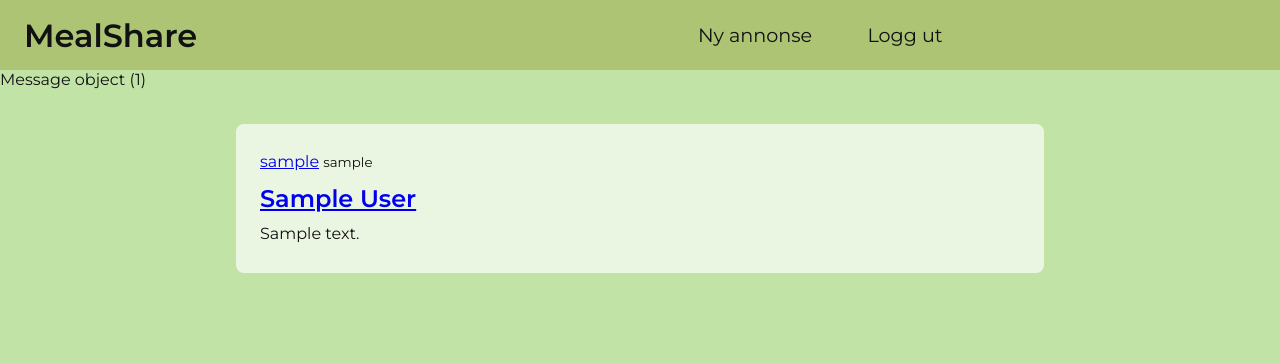
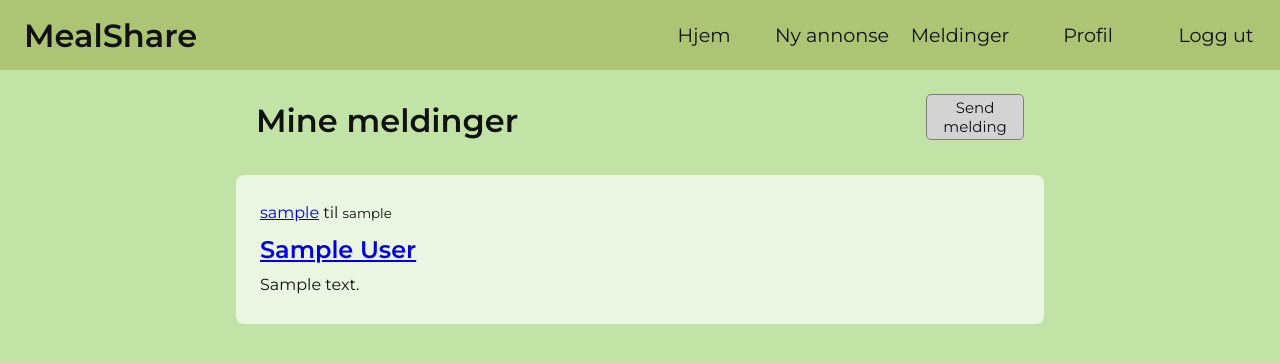
Before and after one commit to francinv/TDT4140-Middagsdeling, a Django app: page /messages/ in a window 1280 px wide. Shown: the top 363 px of the page. Run offline with Django 3.2, Linux system fonts and the light colour scheme; a user stored in the database is signed in; tables that the repository leaves empty hold one stand-in row (values such as "Sample post"); some libraries are stand-ins or nearby versions.

Commit message:
New buttons navbar, send-btn, etc. small changes

```diff
--- a/APP/templates/APP/base.html
+++ b/APP/templates/APP/base.html
@@ -62,7 +62,7 @@
         /* Navbar */
 
         .navbar {
-            width: 600px;
+            width: 50%;
             display: flex;
             font-size: 1.2rem;
         }
@@ -91,10 +91,12 @@
             <a href="{% url 'APP-home' %}"><h1>MealShare</h1></a>
         </div>
         <div class="navbar">
-            <a href="{% url 'middag-create' %}" class="navbar-button"><p>Ny annonse</p></a>
             {% comment %}<a href="#" class="navbar-button"><p>Mine annonser</p></a>{% endcomment %}
             {% if user.is_authenticated %}
-                {% comment %}<a class="navbar-button" href="{% url 'profile' %}"> Profil </a>{% endcomment %}
+                <a class="navbar-button" href="{% url 'APP-home' %}">Hjem</a>
+                <a href="{% url 'middag-create' %}" class="navbar-button"><p>Ny annonse</p></a>
+                <a class="navbar-button" href="{% url 'messages' %}">Meldinger</a>
+                <a class="navbar-button" href="{% url 'profile' %}">Profil</a>
                 <a class="navbar-button" href="{% url 'logout' %}">Logg ut</a>
             {% else %}
                 <a class="navbar-button" href="{% url 'login' %}">Logg inn</a>
--- a/APP/templates/APP/home.html
+++ b/APP/templates/APP/home.html
@@ -2,7 +2,11 @@
 {% load static %}
 
 {% block content %}
-    <h1 id="Header-annonse">Annonser</h1>
+    <div id="contentDiv">
+        <div id="messages_header">
+            <h1 class="meldingsheader">Annonser</h1>
+        </div>
+    </div>
     {% for Middag in middager %}
         <a href="{% url 'middag-detail' Middag.id %}">
             <article class="middagsannonse">
--- a/static/css/home.css
+++ b/static/css/home.css
@@ -18,6 +18,9 @@
     margin-bottom: 10px;
 }
 
+.alert {
+    display: none;
+}
 
 .article-content {
     display: flex;
@@ -37,7 +40,36 @@
     margin-bottom: 2px;
 }
 
-#Header-annonse {
-    text-align: center;
+
+/*-------------------------------------*/
+
+#contentDiv {
+    display: flex;
+    justify-content: center;
     margin-top: 20px;
 }
+
+#messages_header {
+    width: 60%;
+    height: 50px;
+    display: flex;
+    align-items: flex-end;
+}
+
+.meldingsheader {
+    width: 100%;
+    margin-top: 10px;
+}
+
+.send_button {
+    text-decoration: none;
+    text-align: center;
+    padding: 3px;
+    border-radius: 5px;
+    margin-left: 20px;
+    display: relative;
+    background-color: lightgrey;
+    border: 0.2px solid grey;
+    color: rgb(17, 17, 17);
+    font-size: 15px;
+}
--- a/static/css/middag_confirm_delete.css
+++ b/static/css/middag_confirm_delete.css
@@ -3,7 +3,8 @@
 }
 
 #confirmContent {
-    padding-top: 80px;
+    padding-top: 20px;
+    padding-bottom: 20px;
 }
 
 #confirmForm {
@@ -28,4 +29,6 @@
     border: 0.2px solid grey;
     color: rgb(17, 17, 17);
     font-size: 15px;
+    border-radius: 3px;
+    border-radius: 3px;
 }
--- a/users/templates/users/messages.html
+++ b/users/templates/users/messages.html
@@ -1,11 +1,17 @@
 {% extends "APP/base.html" %}
 
 {% block content %}
+    <div id="contentDiv">
+        <div id="messages_header">
+            <h1 class="meldingsheader">Mine meldinger</h1>
+            <a class="send_button" href="{% url 'send_message' %}">Send melding</a>
+        </div>
+    </div>
     {% for Message in messages %}
         <article class="media content-section">
             <div class="media-body">
                 <div class="article-metadata">
-                    <a class="mr-2" href="{% url 'profile' %}">{{ Message.author }}</a>
+                    <a class="mr-2" href="{% url 'profile' %}">{{ Message.author }}</a> til
                     <small class="text-muted">{{ Message.to_user }}</small>
                 </div>
                 <h2><a class="article-title" href="#">{{ Message.title }}</a></h2>
```
Also changed, not shown: APP/templates/APP/middag_detail.html (+4 -3 lines), static/css/middag_detail.css (+18 -10 lines), static/js/join-dinner.js (added, +12 -0 lines), users/templates/users/profile.html (+4 -4 lines).
